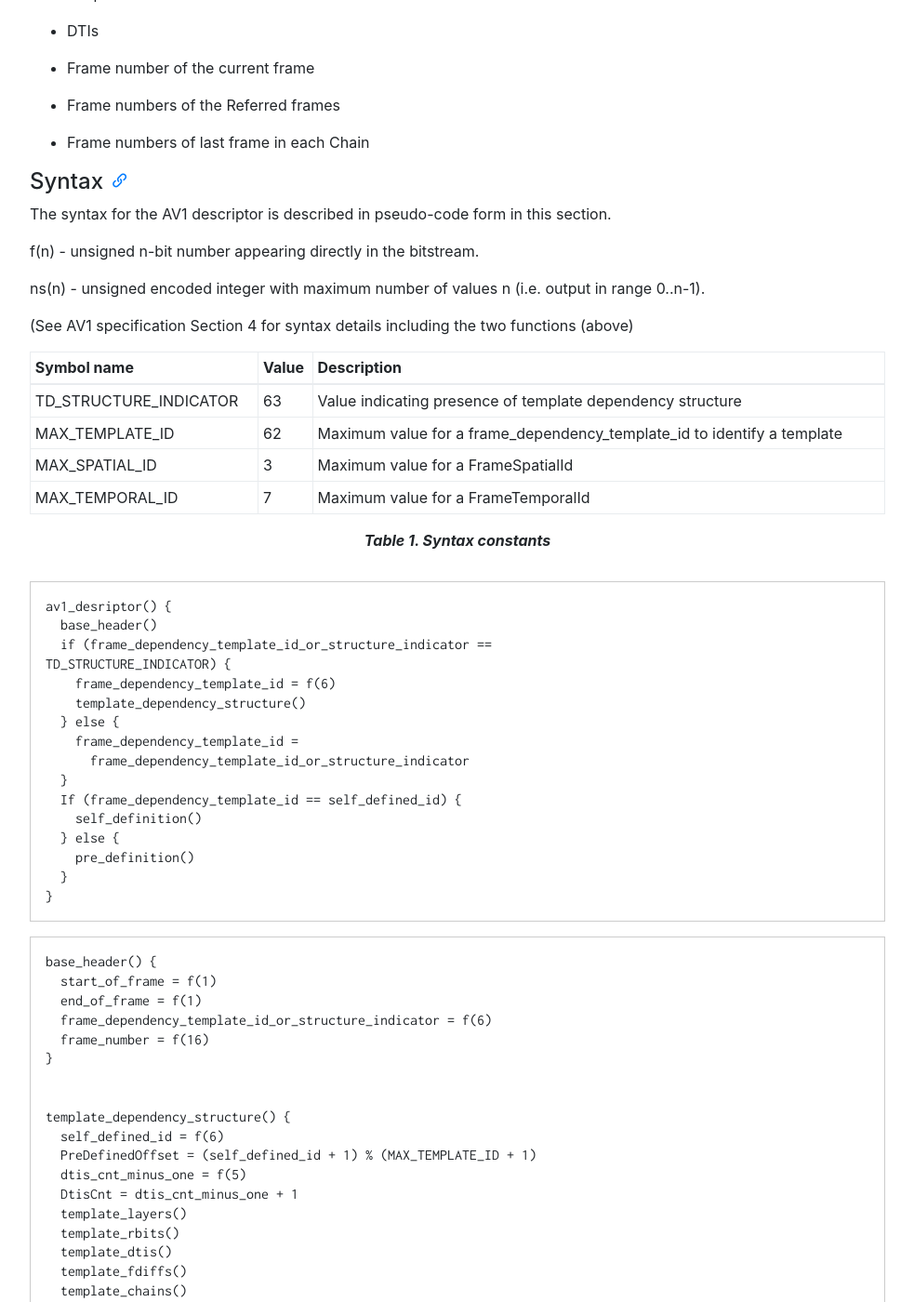
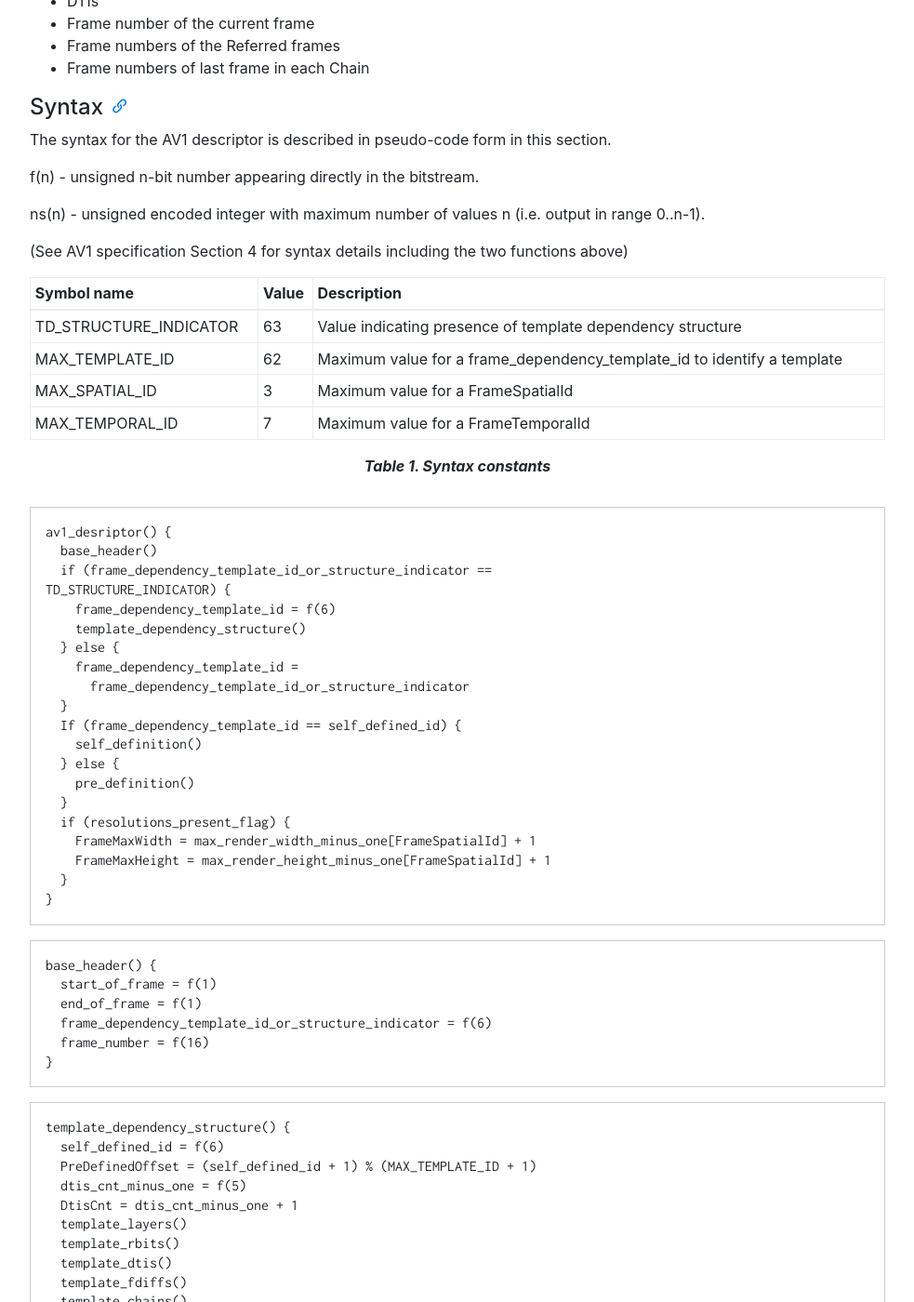
Before and after one commit to AOMediaCodec/av1-rtp-spec, a Jekyll site: the page built from index.md, in a window 1280 px wide and 1400 px high, scrolled down 4875 px. Shown: the whole window at 93% size, without its empty margins (53-1036 px from the left). Built offline with Jekyll 4.4.1, drawn with Linux system fonts in a browser that asks for light colours; nearby versions of some CDN libraries; some of the changed text lies outside the part shown.

Commit message:
Roll-up changes between Jan 15 and Jan 21
... though there's confusion in the area following 4.2 (4.3 and 4.4
appear to be removed, but some "notes" cruft remains).

```diff
--- a/av1-rtp-spec.md
+++ b/av1-rtp-spec.md
@@ -109,7 +107,7 @@
     {:.alert .alert-info }
 
   * **Frame dependency structure** - describes frame dependency information for
-    the coded video sequence[a]. The structure includes the number of DTIs, an
+    the coded video sequence. The structure includes the number of DTIs, an
     ordered list of Frame dependency templates, and a mapping between Chains and
     Decode targets.
 
@@ -145,17 +145,17 @@
     for another.
     {:.alert .alert-info }
 
-  * **Self-defined frame** - a Frame for which the spatial ID, temporal ID,
-    DTIs, Referred frames, and Chain information is present in the packet(s)
-    containing the Frame.
-
-  * **Selective Forwarding Unit (SFU)** - a middlebox that relays streams among
+  * **[Selective Forwarding Unit] (SFU)** - a middlebox that relays streams among
     transmitting and receiving clients by selectively forwarding packets
     [RFC 7667].
 
   * **Switch indication** - an indication associated with a specific Decode
     target that all subsequent frames for that Decode target will be decodable
     if the frame containing the indication is decodable.
+
+  * **Self-defined frame** - a Frame for which the spatial ID, temporal ID,
+    DTIs, Referred frames, and Chain information is present in the packet(s)
+    containing the Frame.
 
   * **Switch request** - a request for the encoder to produce a frame with
     Switch indication that would allow the endpoint to decode a specified Decode
@@ -259,15 +259,10 @@
 present in every packet).
 
   * spatial ID
-
   * temporal ID
-
   * DTIs
-
   * Frame number of the current frame
-
   * Frame numbers of the Referred frames
-
   * Frame numbers of last frame in each Chain
 
 
@@ -276,15 +271,13 @@
 The syntax for the AV1 descriptor is described in pseudo-code form in this
 section.
 
-
 f(n) - unsigned n-bit number appearing directly in the bitstream.
 
 ns(n) - unsigned encoded integer with maximum number of values n (i.e. output in
 range 0..n-1).
 
-
 (See AV1 specification Section 4 for syntax details including the two functions
-(above)
+above)
 
 
 | Symbol name            | Value | Description                                         |
@@ -315,6 +308,10 @@
   } else {
     pre_definition()
   }
+  if (resolutions_present_flag) {
+    FrameMaxWidth = max_render_width_minus_one[FrameSpatialId] + 1
+    FrameMaxHeight = max_render_height_minus_one[FrameSpatialId] + 1
+  }
 }
 ~~~~~
 
@@ -326,8 +323,10 @@
   frame_dependency_template_id_or_structure_indicator = f(6)
   frame_number = f(16)
 }
+~~~~~
 
 
+~~~~~
 template_dependency_structure() {
   self_defined_id = f(6)
   PreDefinedOffset = (self_defined_id + 1) % (MAX_TEMPLATE_ID + 1)
@@ -338,6 +337,10 @@
   template_dtis()
   template_fdiffs()
   template_chains()
+  resolutions_present_flag = f(1)
+  if (resolutions_present_flag) {
+    render_resolutions()
+  }
   populate_decode_target_layer()
 }
 ~~~~~
@@ -366,11 +370,24 @@
     // next_layer_idc == 0 - same sid and tid
     if (next_layer_idc == 1) {
       temporalId++
+        if (temporalId > MaxTemporalId)
+        MaxTemporalId = temporalId
     } else if (next_layer_idc == 2) {
       temporalId = 0
       spatialId++
     }
   } while (next_layer_idc != 3)
+  MaxSpatialId = spatialId[c]
+}
+~~~~~
+
+
+~~~~~
+render_resolutions() {
+  for (spatial_id = 0; spatial_id <= MaxSpatialId; spatial_id++) {
+    max_render_width_minus_1[spatial_id] = f(16)
+    max_render_height_minus_1[spatial_id] = f(16)
+  }
 }
 ~~~~~
 
@@ -569,11 +586,21 @@
   * **dtis_cnt_minus_one**: dtis_cnt_minus_one + 1 indicates the number of
     Decode targets present in the coded video sequence.
 
+  * **resolutions_present_flag**: indicates the presence of render_resolutions.
+    When the resolutions_present_flag is set to 1, render_resolutions MUST be
+    present; otherwise render_resolutions MUST NOT be present.
+
   * **next_layer_idc**: used to determine spatial ID and temporal ID for the
     next Frame dependency template. Table 3 describes how the spatial ID and
     temporal ID values are determined. A next_layer_idc equal to 3 indicates
     that no more Frame dependency templates are present in the Frame dependency
     structure.
+
+  * **max_render_width_minus_1[spatial_id]**: indicates the maximum render width
+    minus 1 for frames with spatial ID equal to spatial_id.
+
+  * **max_render_height_minus_1[spatial_id]**: indicates the maximum render
+    height minus 1 for frames with spatial ID equal to spatial_id.
 
   * **template_repeatable[templateIndex]** equal to 1 indicates that a frame
     using the Frame dependency template with index equal to templateIndex will
@@ -661,7 +688,7 @@
 {:.alert .alert-danger }
 
 
-#### Implementing IDD with Chains[b]
+#### Implementing IDD with Chains
 
 The frame dependency structure includes a mapping between Decode targets and
 chains. The mapping gives an SFU the ability to know the set of chains it needs
@@ -722,9 +749,7 @@
 This specification allows to packetize:
 
   * a single OBU;
-
   * an OBU fragment (initial, middle, or trailing part); or
-
   * a set of OBUs.
 
 The design allows combination of aggregation and fragmentation, i.e., allow for
@@ -819,17 +844,11 @@
 related columns, Table 2.1 shows the symbol used to represent each DTI value.
 
   * Idx - template index
-
   * S - spatial ID
-
   * T - temporal ID
-
   * Fdiffs - comma delimited list of TemplateFdiff[Idx] values
-
   * Chain(s) - **template_chain_fdiff[Idx]** values for each Chain
-
   * DTI - **template_dti[Idx]**
-
   * R - **template_repeatable[Idx]**
 
 
```
Also changed, not shown: other parts of av1-rtp-spec.md (+7 -6 lines).
